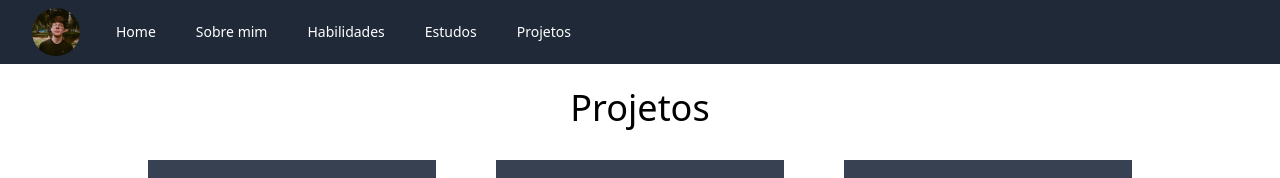
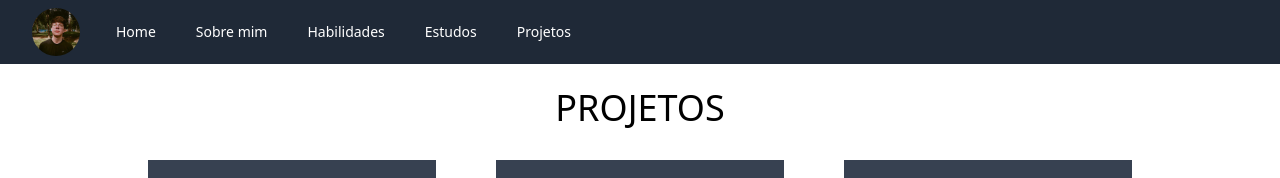
Before and after one commit to brunovicenters/Portfolio-Angular, an Angular app: page /projetos in a window 1280 px wide. Shown: the top 178 px of the page. Built offline with nearby package versions, Linux system fonts and the light colour scheme.

Commit message:
Added uppercase to title

```diff
--- a/src/app/projects/projects.component.html
+++ b/src/app/projects/projects.component.html
@@ -2,7 +2,7 @@
 
 <main class="mx-auto max-w-5xl">
 
-  <h1 class="text-4xl text-center mt-6 mb-6">Projetos</h1>
+  <h1 class="uppercase text-4xl text-center mt-6 mb-6">Projetos</h1>
 
   <section class="max-w-full flex justify-between items-end flex-wrap space-y-2">
 
```
